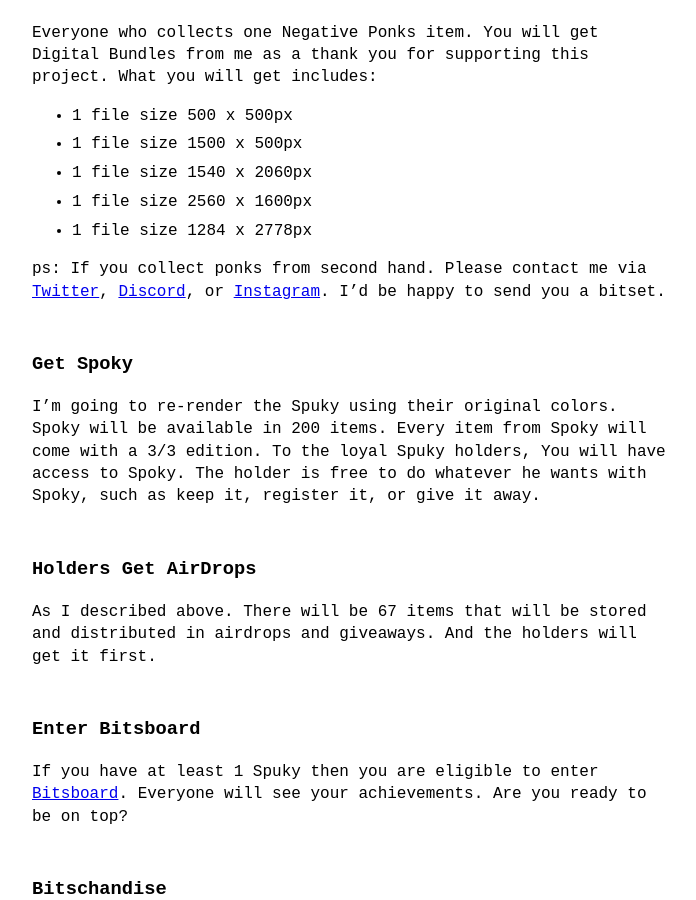
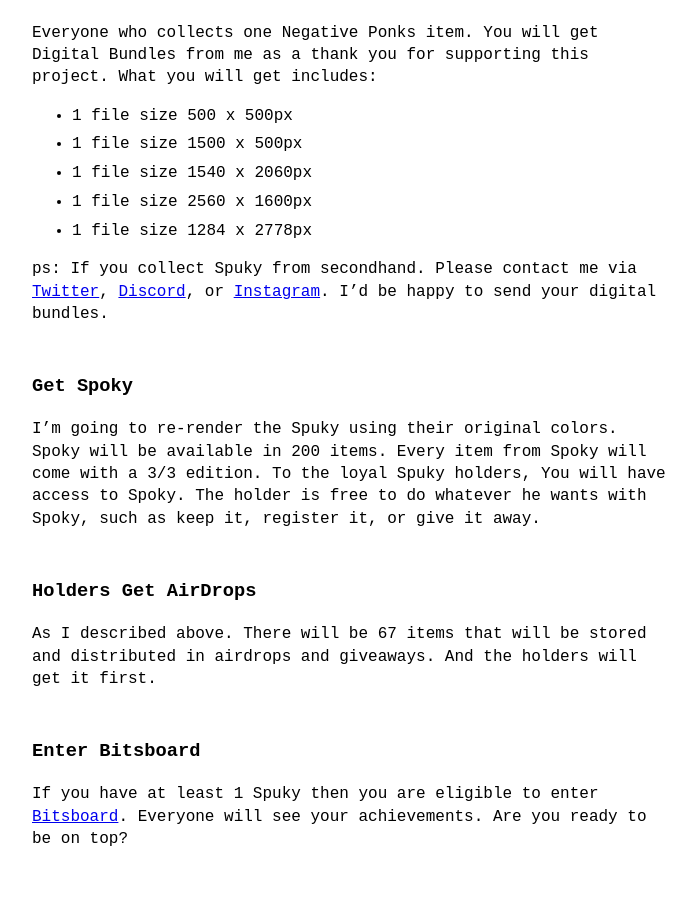
Before and after one commit to bitsquitez/bitsquitez.github.io, a Jekyll site: the page built from _posts/2022-02-25-spuky.md, in a window 1280 px wide and 900 px high, scrolled down 1734 px. Shown: the whole window, without its empty margins (288-984 px from the left). Built offline with Jekyll 4.4.1, drawn with Linux system fonts in a browser that asks for light colours.

Commit message:
Update 2022-02-25-spuky.md

```diff
--- a/_posts/2022-02-25-spuky.md
+++ b/_posts/2022-02-25-spuky.md
@@ -38,7 +38,7 @@
 - 1 file size 2560 x 1600px
 - 1 file size 1284 x 2778px
 
-ps: If you collect ponks from second hand. Please contact me via [Twitter](https://twitter.com/bitsquitez), [Discord](https://discord.gg/R4REtzQFA4), or [Instagram](https://instagram.com/bitsquit). I’d be happy to send you a bitset.
+ps: If you collect Spuky from secondhand. Please contact me via [Twitter](https://twitter.com/bitsquitez), [Discord](https://discord.gg/R4REtzQFA4), or [Instagram](https://instagram.com/bitsquit). I’d be happy to send your digital bundles.
 
 <h3>Get Spoky</h3>
 
```
